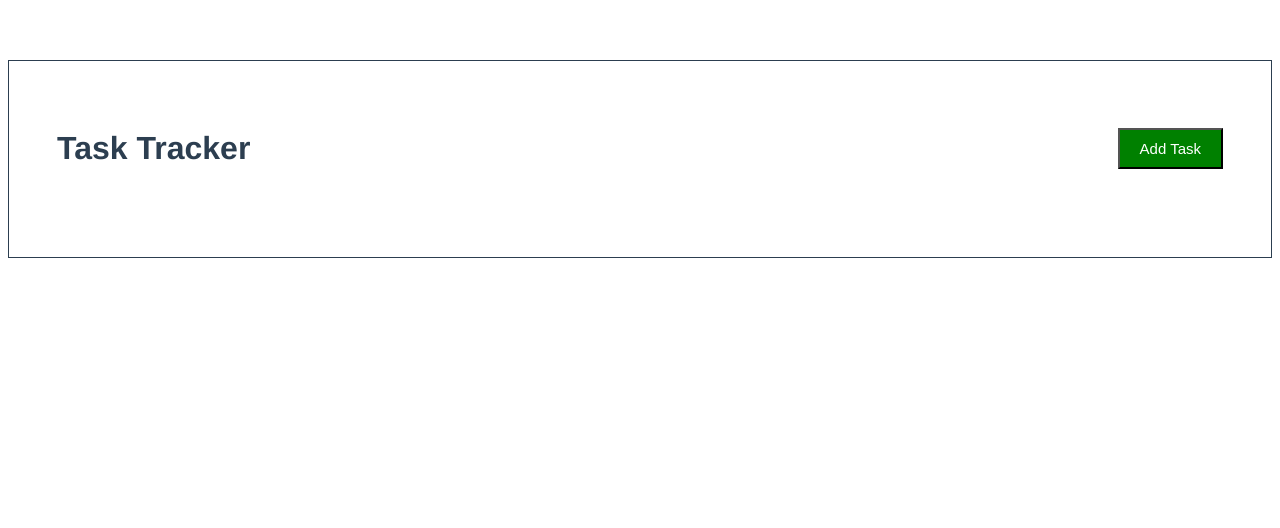
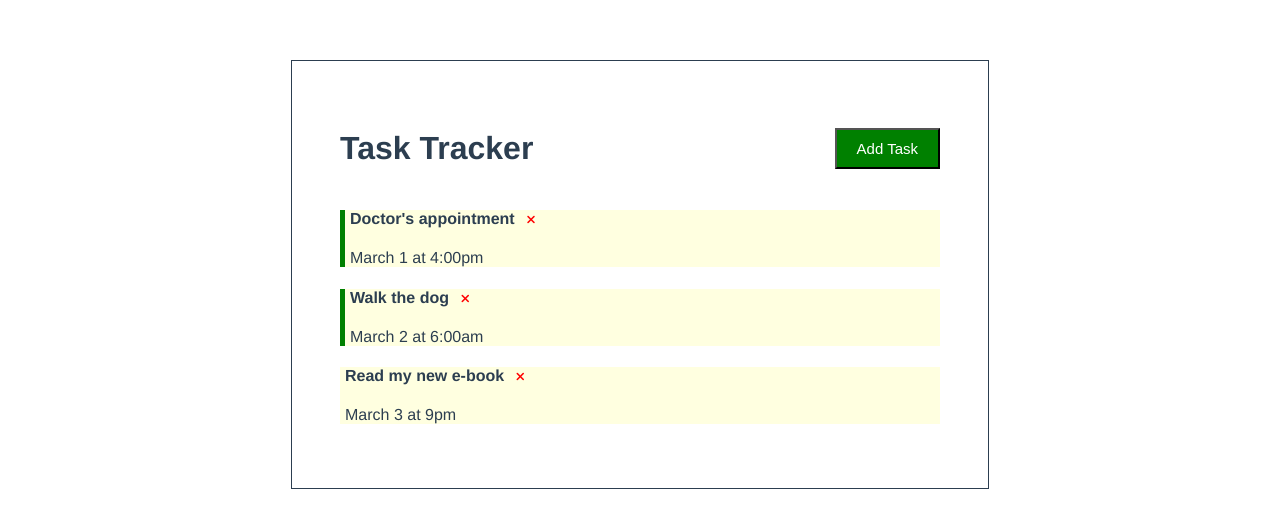
Before and after one commit to jcrr1985/task-tracker---Vue, a Vue app: page / in a window 1280 px wide. Shown: the top 528 px of the page. Built offline with nearby package versions, Linux system fonts and the light colour scheme.

Commit message:
changing reminder prop

```diff
--- a/public/index.html
+++ b/public/index.html
@@ -5,6 +5,7 @@
     <meta http-equiv="X-UA-Compatible" content="IE=edge">
     <meta name="viewport" content="width=device-width,initial-scale=1.0">
     <link rel="icon" href="<%= BASE_URL %>favicon.ico">
+    <link rel="stylesheet" href="https://cdnjs.cloudflare.com/ajax/libs/font-awesome/6.0.0-beta3/css/all.min.css" integrity="sha512-Fo3rlrZj/k7ujTnHg4CGR2D7kSs0v4LLanw2qksYuRlEzO+tcaEPQogQ0KaoGN26/zrn20ImR1DfuLWnOo7aBA==" crossorigin="anonymous" referrerpolicy="no-referrer" />
     <title><%= htmlWebpackPlugin.options.title %></title>
   </head>
   <body>
--- a/src/App.vue
+++ b/src/App.vue
@@ -1,22 +1,37 @@
 <template>
   <div class="container title">
     <Header title="Task Tracker" />
-    <h3>{{ nombre }}</h3>
+    <Tasks
+      :tasks="tasks"
+      @delete-task="delTask"
+      @toggle-reminder="toggleReminder"
+    />
   </div>
 </template>
 
 <script>
 import Header from "./components/Header";
+import Tasks from "./components/Tasks";
 
 export default {
   name: "App",
   components: {
     Header,
+    Tasks,
   },
   data() {
     return {
       tasks: [],
     };
+  },
+  methods: {
+    delTask(id) {
+      console.log(id)
+      this.tasks = this.tasks.filter( task => task.id !== id);
+    },
+    toggleReminder(id) {
+      this.tasks = this.tasks.map( task => task.id == id ? {...task, reminder: !task.reminder} : task);
+    },
   },
   created() {
     this.tasks = [
@@ -32,7 +47,7 @@ export default {
         day: "March 2 at 6:00am",
         reminder: true,
       },
-            {
+      {
         id: 3,
         text: "Read my new e-book",
         day: "March 3 at 9pm",
@@ -43,7 +58,6 @@ export default {
 };
 </script>
 
-//
 <style>
 #app {
   font-family: Avenir, Helvetica, Arial, sans-serif;
@@ -56,5 +70,7 @@ export default {
 .container.title {
   padding: 3rem;
   border: 1px solid #2c3e50;
+  max-width: 600px;
+  margin: 0 auto;
 }
 </style>
--- /dev/null
+++ b/src/components/Task.vue
@@ -0,0 +1,38 @@
+<template>
+  <div @dblclick="$emit('toggle-reminder', task.id)" class="task">
+    <h4 class="text">
+      {{ task.text }}
+      <em @click="$emit('delete-task', task.id)" class="fas fa-times"></em>
+    </h4>
+    <p>{{ task.day }}</p>
+  </div>
+</template>
+
+<script>
+export default {
+  name: "Task",
+  props: {
+    task: Object,
+  },
+  methods: {},
+};
+</script>
+
+<style scoped>
+em.fas {
+  margin-left: 0.5rem;
+  font-size: 12px;
+  color: red;
+  font-weight: bold;
+}
+
+h4,
+p {
+  text-align: left;
+  margin-left: 5px;
+}
+
+.task {
+  background-color: lightyellow;
+}
+</style>
--- a/src/components/Tasks.vue
+++ b/src/components/Tasks.vue
@@ -0,0 +1,33 @@
+<template>
+  <div v-for="task in tasks" :key="task.id">
+    <Task
+      :task="task"
+      :class="[task.reminder ? 'reminder' : '']"
+        @delete-task="$emit('delete-task', task.id)"
+        @toggle-reminder="$emit('toggle-reminder', task.id)"
+    />
+  </div>
+</template>
+
+<script>
+import Task from "./Task";
+export default {
+  name: "Tasks",
+  props: {
+    tasks: Array,
+  },
+  components: {
+    Task,
+  },
+  emits: ["delete-task","toggle-reminder"]
+};
+</script>
+
+<style scoped>
+.reminder {
+  border-left: 5px solid green;
+}
+.not-reminder {
+  border-left: 5px solid red;
+}
+</style>
```
